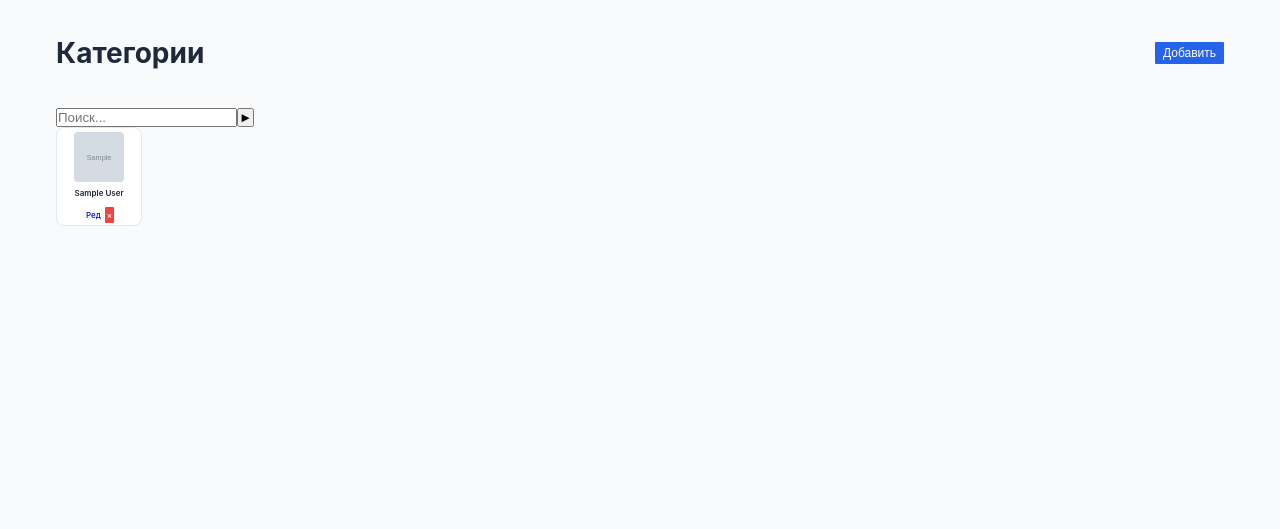
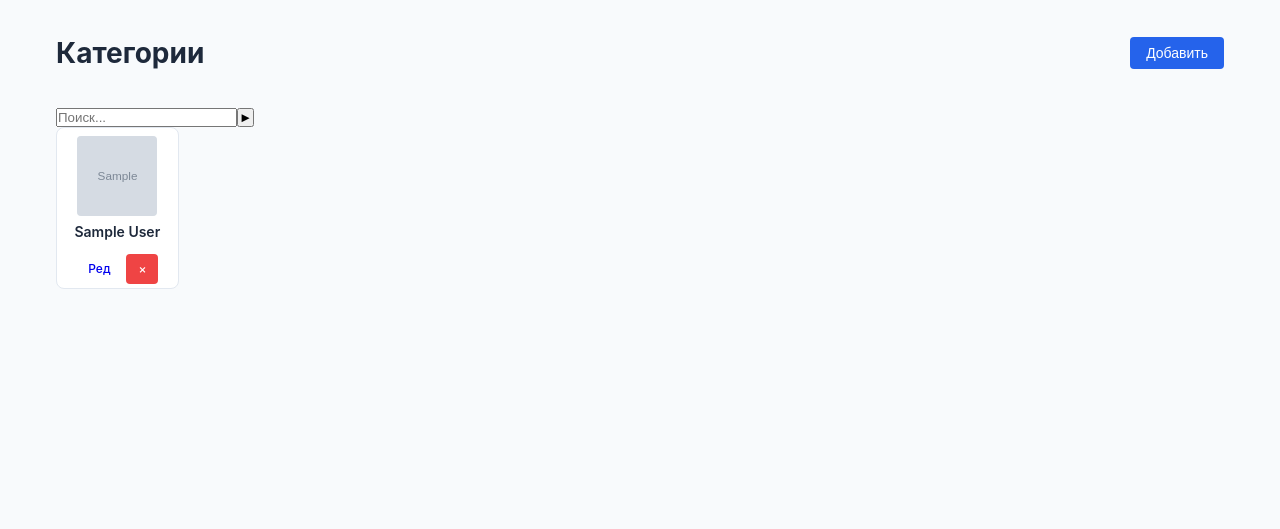
Before and after one commit to TagirovAlex/TokenManager, a Flask app: page /categories in a window 1280 px wide. Shown: the part 64-593 px from the top of the page. Run offline with Flask 3, Linux system fonts and the light colour scheme; tables that the repository leaves empty hold one stand-in row (values such as "Sample post"); grey boxes marked "Sample" are stand-in pictures; parts of the project's set-up code (start-up, migrations or seed data) failed here and were passed over.

Commit message:
Fix button sizes and improve UI consistency

```diff
--- a/app/models/__init__.py
+++ b/app/models/__init__.py
@@ -37,7 +37,7 @@ class Object(db.Model):
     __tablename__ = 'objects'
 
     id = db.Column(db.String(36), primary_key=True, default=lambda: str(uuid.uuid4()))
-    category_id = db.Column(db.String(36), db.ForeignKey('categories.id'), nullable=False)
+    category_id = db.Column(db.String(36), db.ForeignKey('categories.id'), nullable=True)
     name = db.Column(db.String(255), nullable=False)
     description = db.Column(db.Text)
     prompt = db.Column(db.Text, nullable=False)
--- a/app/routes/web.py
+++ b/app/routes/web.py
@@ -332,12 +332,12 @@ def objects():
 @web.route('/objects/create', methods=['POST'])
 def object_create():
     try:
-        image_path = request.form.get('image_path')
+        image_path = None
 
         if 'image' in request.files:
             file = request.files['image']
             if file and file.filename and allowed_file(file.filename):
-                category_id = request.form['category_id']
+                category_id = request.form.get('category_id') or None
                 temp_id = f"temp_{datetime.now().timestamp()}"
                 filename = generate_image_filename(file.filename, temp_id)
                 upload_dir = current_app.config.get('UPLOAD_DIR', '/var/lib/prompt_manager/uploads')
@@ -361,7 +361,7 @@ def object_create():
                 attributes.append(attr_data)
 
         obj = object_service.create_object(
-            category_id=request.form['category_id'],
+            category_id=request.form.get('category_id') or None,
             name=request.form['name'],
             prompt=request.form['prompt'],
             description=request.form.get('description'),
--- a/app/services/object_service.py
+++ b/app/services/object_service.py
@@ -19,8 +19,8 @@ def get_object_by_id(object_id):
 
 def create_object(category_id, name, prompt, description=None,
                   image_path=None, is_active=True, attributes=None):
-    if not category_id or not name or not prompt:
-        raise ValueError('category_id, name and prompt are required')
+    if not name or not prompt:
+        raise ValueError('name and prompt are required')
 
     obj = Object(
         category_id=category_id,
--- a/app/static/css/base.css
+++ b/app/static/css/base.css
@@ -148,19 +148,19 @@ body {
     display: inline-flex;
     align-items: center;
     justify-content: center;
-    padding: 0.0625rem 0.125rem;
-    font-size: 0.5rem;
+    padding: 0.5rem 1rem;
+    font-size: 1rem;
     font-weight: 500;
     border: none;
-    border-radius: 0.0625rem;
+    border-radius: 0.25rem;
     cursor: pointer;
     text-decoration: none;
     transition: all 0.2s;
 }
 
 .btn-sm, .btn-xs {
-    padding: 0.03125rem 0.0625rem;
-    font-size: 0.375rem;
+    padding: 0.375rem 0.75rem;
+    font-size: 0.875rem;
 }
 
 .btn-primary {
@@ -188,8 +188,8 @@ body {
 }
 
 .btn-sm {
-    padding: 0.25rem 0.5rem;
-    font-size: 0.75rem;
+    padding: 0.5rem 1rem;
+    font-size: 0.875rem;
 }
 
 /* Forms */
--- a/app/templates/categories.html
+++ b/app/templates/categories.html
@@ -72,14 +72,14 @@
 </div>
 
 <style>
-.category-grid{display:grid;grid-template-columns:repeat(auto-fill,minmax(80px,1fr));gap:0.25rem}
-.category-card{padding:0.125rem;text-align:center}
-.category-link{display:block;text-decoration:none;color:inherit;padding:0.125rem;border-radius:0.25rem}
+.category-grid{display:grid;grid-template-columns:repeat(auto-fill,minmax(120px,1fr));gap:0.5rem}
+.category-card{padding:0.25rem;text-align:center}
+.category-link{display:block;text-decoration:none;color:inherit;padding:0.25rem;border-radius:0.25rem}
 .category-link:hover{background:var(--border-color)}
-.category-image{width:50px;height:50px;object-fit:cover;border-radius:0.25rem;margin:0 auto}
-.category-icon{width:50px;height:50px;display:flex;align-items:center;justify-content:center;font-size:1.25rem;margin:0 auto;background:var(--border-color);border-radius:0.25rem}
-.category-name{font-size:0.5rem;white-space:nowrap;overflow:hidden;text-overflow:ellipsis}
-.category-actions-mini{display:flex;justify-content:center;gap:0.125rem;margin-top:0.125rem}
-.btn-xs{padding:0.125rem;font-size:0.5rem}
+.category-image{width:80px;height:80px;object-fit:cover;border-radius:0.25rem;margin:0 auto}
+.category-icon{width:80px;height:80px;display:flex;align-items:center;justify-content:center;font-size:2rem;margin:0 auto;background:var(--border-color);border-radius:0.25rem}
+.category-name{font-size:0.875rem;white-space:nowrap;overflow:hidden;text-overflow:ellipsis}
+.category-actions-mini{display:flex;justify-content:center;gap:0.25rem;margin-top:0.25rem}
+.btn-xs{padding:0.375rem 0.75rem;font-size:0.75rem}
 </style>
 {% endblock %}
--- a/app/templates/objects.html
+++ b/app/templates/objects.html
@@ -56,8 +56,8 @@
         <form method="POST" action="{{ url_for('web.object_create') }}" enctype="multipart/form-data" id="create-object-form">
             <div class="form-group">
                 <label class="form-label">Категория</label>
-                <select name="category_id" class="form-select" required onchange="loadCategoryAttributes(this.value)">
-                    <option value="">-- Выберите категорию --</option>
+                <select name="category_id" class="form-select" onchange="loadCategoryAttributes(this.value)">
+                    <option value="">-- Без категории --</option>
                     {% for cat in categories %}
                     <option value="{{ cat.id }}">{{ cat.display_name }}</option>
                     {% endfor %}
--- a/app/templates/pagination.html
+++ b/app/templates/pagination.html
@@ -13,9 +13,9 @@
 {% endmacro %}
 
 <style>
-.pagination-wrap{display:flex;gap:0.5rem;font-size:0.75rem;align-items:center}
-.pagination-wrap a{text-decoration:none;padding:0.125rem 0.25rem;border:1px solid var(--border-color);border-radius:0.125rem}
-.search-mini{display:flex;gap:0.25rem;margin-bottom:0.5rem}
-.search-mini input{padding:0.125rem 0.25rem;font-size:0.75rem;width:100px}
-.search-mini button{padding:0.125rem 0.25rem;font-size:0.75rem}
+.pagination-wrap{display:flex;gap:0.5rem;font-size:0.875rem;align-items:center}
+.pagination-wrap a{text-decoration:none;padding:0.5rem 0.75rem;border:1px solid var(--border-color);border-radius:0.25rem}
+.search-mini{display:flex;gap:0.5rem;margin-bottom:0.5rem}
+.search-mini input{padding:0.5rem;font-size:0.875rem;width:150px}
+.search-mini button{padding:0.5rem 1rem;font-size:0.875rem}
 </style>
```
Also changed, not shown: app/templates/attributes.html (+8 -6 lines).
